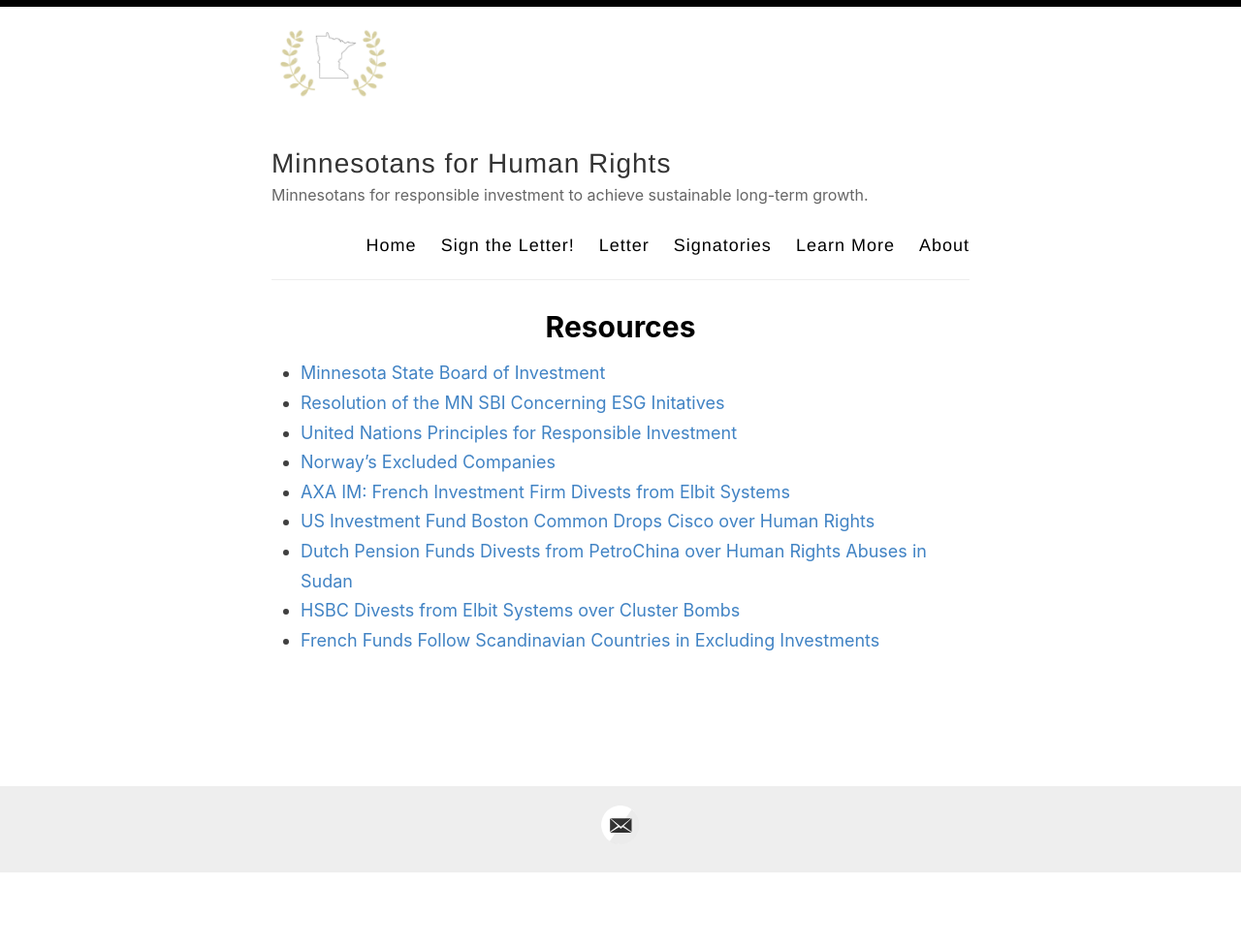
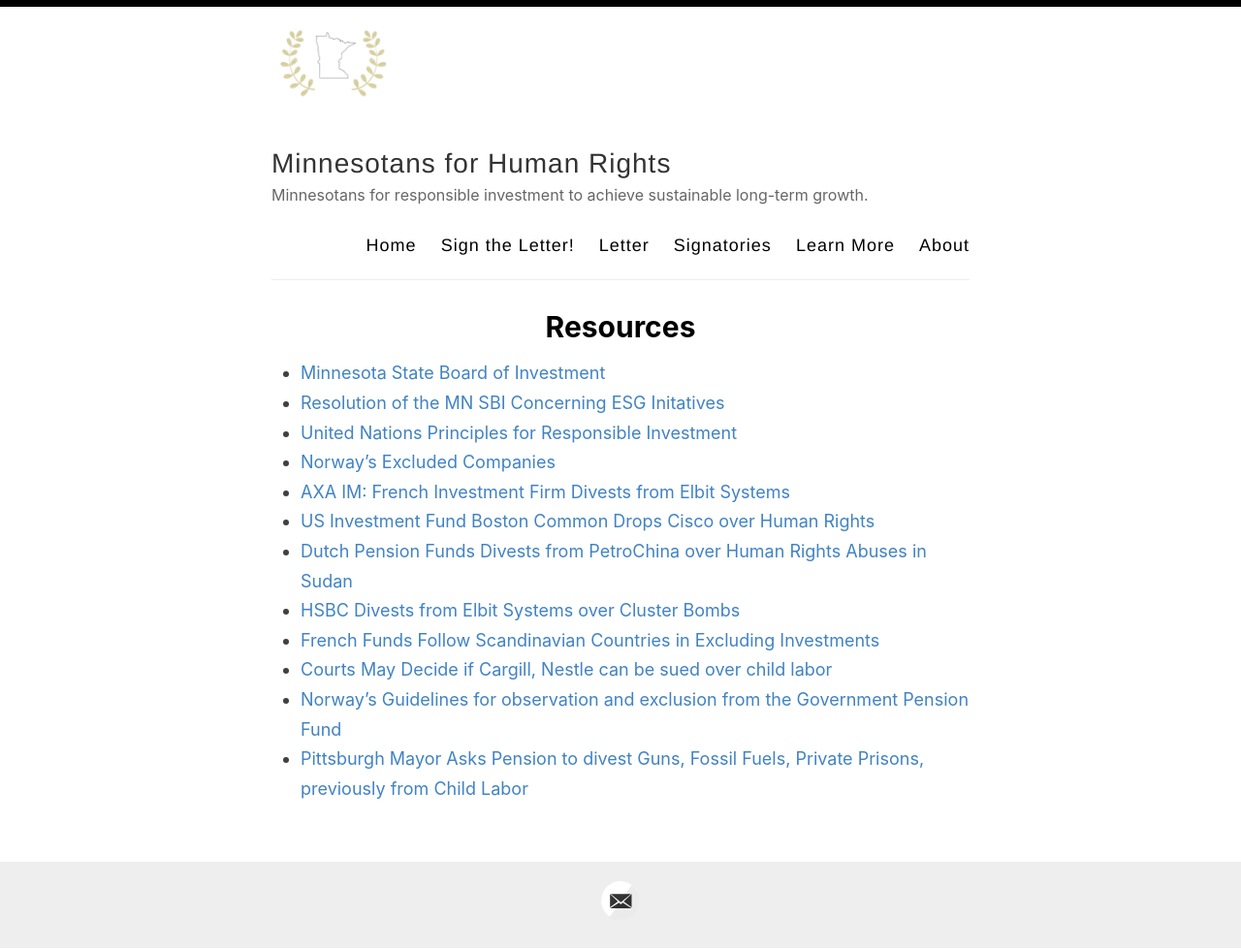
Before and after one commit to adamrahim/adamrahim.github.io, a Jekyll site: the page built from _posts/2020-12-23-learn-more.md, in a window 1280 px wide. Shown: the whole page at 97% size. Built offline with Jekyll 4.4.1, drawn with Linux system fonts in a browser that asks for light colours; before the commit the page ends 901 px from its top, so only the background shows below that.

Commit message:
Update 2020-12-23-learn-more.md

```diff
--- a/_posts/2020-12-23-learn-more.md
+++ b/_posts/2020-12-23-learn-more.md
@@ -12,3 +12,6 @@
 - [Dutch Pension Funds Divests from PetroChina over Human Rights Abuses in Sudan](https://www.triplepundit.com/story/2008/pggm-will-divest-petrochina/98001 "Dutch Pension Fund Divests over Human Rights Abuses")
 - [HSBC Divests from Elbit Systems over Cluster Bombs](https://www.jpost.com/bds-threat/hsbc-tells-post-we-divested-from-elbit-over-clusters-bombs-not-bds-576175 "HSBC Divests from Elbit")
 - [French Funds Follow Scandinavian Countries in Excluding Investments](https://www.triplepundit.com/story/2012/french-funds-follow-lead-exclusion/105651 "French funds follow suit")
+- [Courts May Decide if Cargill, Nestle can be sued over child labor](https://www.startribune.com/looking-at-child-slaves-on-cocoa-farms-supreme-court-may-extend-legal-ground-for-globalized-u-s-fir/573430191/?refresh=true "Courts may decide if Cargill, Nestle can be sued over child labor")
+- [Norway's Guidelines for observation and exclusion from the Government Pension Fund](https://nettsteder.regjeringen.no/etikkradet3/files/2019/12/guidelines-for-observation-and-exclusion-from-the-gpfg-01.09.2019.pdf "Norway's Guidelines for Observation/Exclusion from the Government Pension Fund")
+- [Pittsburgh Mayor Asks Pension to divest Guns, Fossil Fuels, Private Prisons, previously from Child Labor](https://www.ai-cio.com/news/pittsburgh-mayor-asks-pension-divest-guns-fossil-fuels-private-prisons/ "Pittsburgh Mayor Asks Pension to divest Guns, Fossil Fuels, Private Prisons, previously from Child Labor")
```
